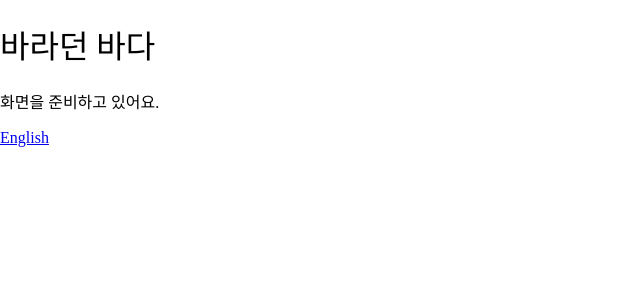
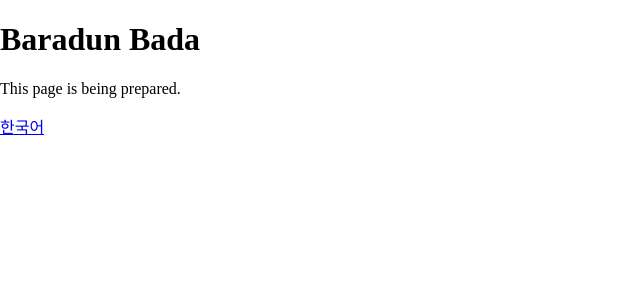
Before and after one commit to 404soonotfound/baradun_v2, a Next.js app in the folder apps/web/: page / in a window 1280 px wide. Shown: the top 300 px of the page, without its empty margins (0-640 px from the left). Built offline with nearby package versions, Linux system fonts and the light colour scheme; no server answers.

Commit message:
BRD-47 feat(web): 영어 /en 루트 레이아웃과 임시 홈

```diff
--- /dev/null
+++ b/apps/web/src/app/(en)/layout.tsx
@@ -0,0 +1,22 @@
+import type { Metadata } from "next";
+import { SITE_URL } from "@/lib/i18n";
+import "../globals.css";
+
+// 영어 루트 레이아웃: /en 아래 모든 주소
+export const metadata: Metadata = {
+  metadataBase: SITE_URL, // hreflang 절대 주소의 기준
+  title: "Baradun Bada", // 임시: 영어 이름·문구는 번역 작업에서 확정 (BRD-48)
+  description: "Official marine warnings and sea observations by beach.",
+};
+
+export default function EnRootLayout({
+  children,
+}: {
+  children: React.ReactNode;
+}) {
+  return (
+    <html lang="en">
+      <body>{children}</body>
+    </html>
+  );
+}
--- /dev/null
+++ b/apps/web/src/app/(en)/page.tsx
@@ -0,0 +1,20 @@
+import type { Metadata } from "next";
+import Link from "next/link";
+import { alternatesFor } from "@/lib/i18n";
+
+// Home (temporary): real screen in BRD-26
+export const metadata: Metadata = {
+  alternates: alternatesFor("en", "/"),
+};
+
+export default function HomeEn() {
+  return (
+    <main>
+      <h1>Baradun Bada</h1>
+      <p>This page is being prepared.</p>
+      <Link href="/" hrefLang="ko" lang="ko">
+        한국어
+      </Link>
+    </main>
+  );
+}
```
